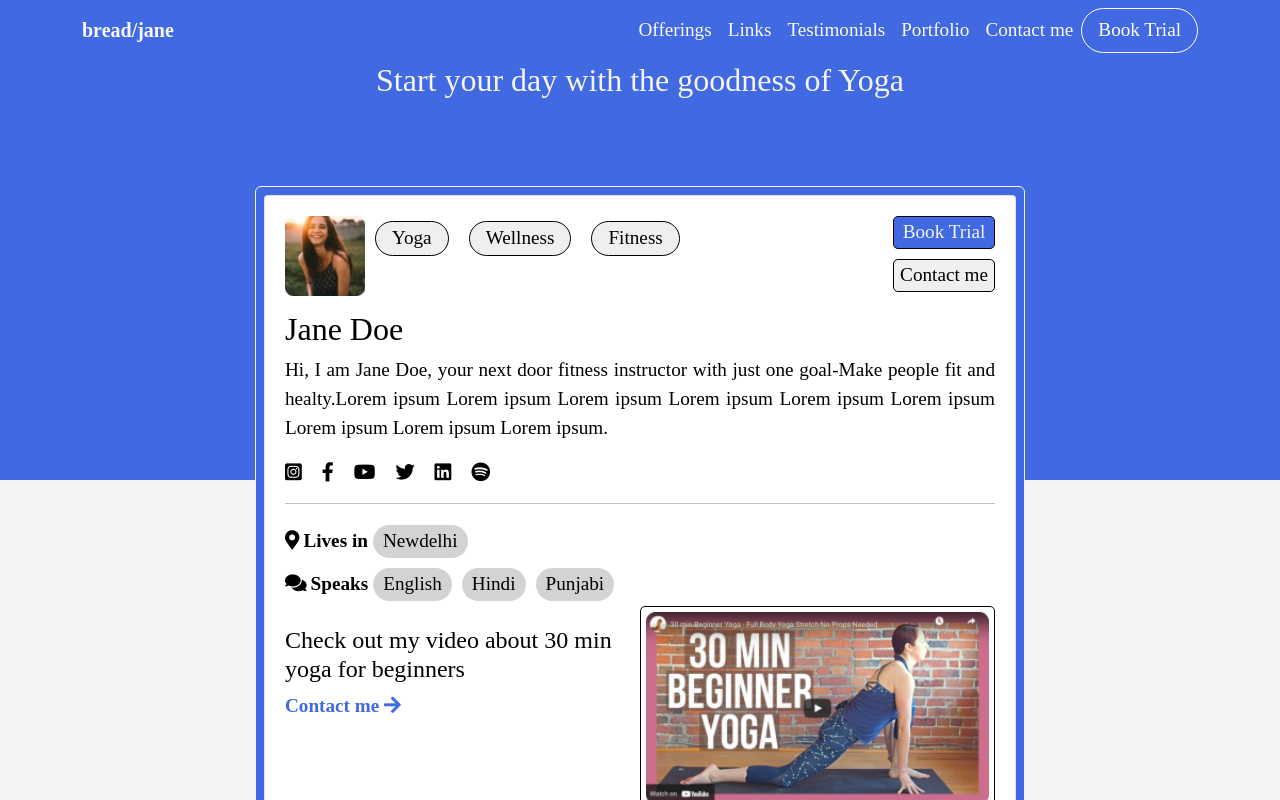
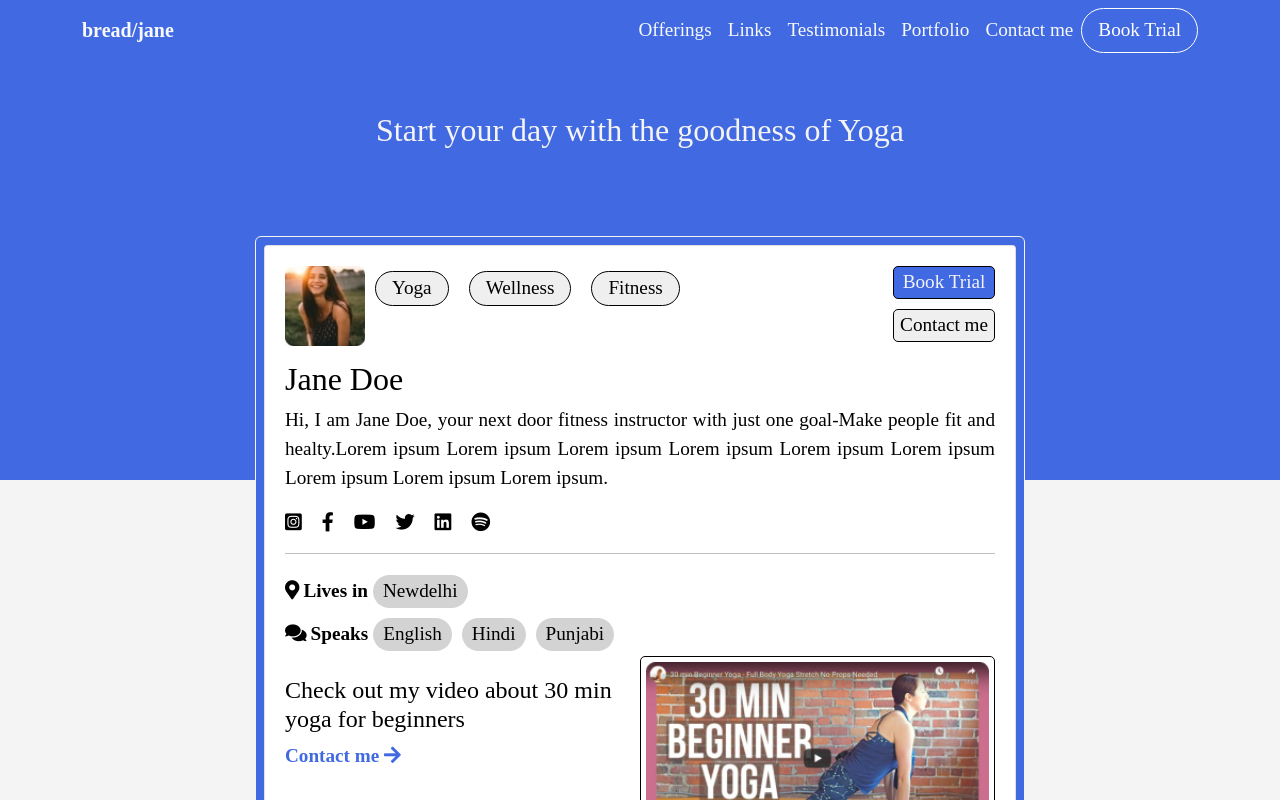
Before and after one commit to bajajanjana/bread_assignment, a React (Create React App) app: page / in a window 1280 px wide. Shown: the top 800 px of the page. Built offline with nearby package versions, Linux system fonts and the light colour scheme.

Commit message:
styling changes

```diff
--- a/src/components/footer/footer.module.css
+++ b/src/components/footer/footer.module.css
@@ -38,6 +38,6 @@
     }
     .div2 p{
         padding: 5px;
-        font-size: small;
+        font-size: x-small;
     }
 }
--- a/src/components/header/hero.module.css
+++ b/src/components/header/hero.module.css
@@ -8,7 +8,7 @@
     align-items: center;
     justify-content: center;
     color: #f4f4f4;
-    margin-top: 40px;
     text-align: justify;
+    padding-top: 50px;
     margin: auto;
 }
--- a/src/components/slider/slider.module.css
+++ b/src/components/slider/slider.module.css
@@ -10,7 +10,7 @@
   .card-wrapper {
     position: relative;
     width: 100%;
-    padding: 0 10px;
+    padding: 0 auto;
     -webkit-box-sizing: border-box;
             box-sizing: border-box;
   }
```
